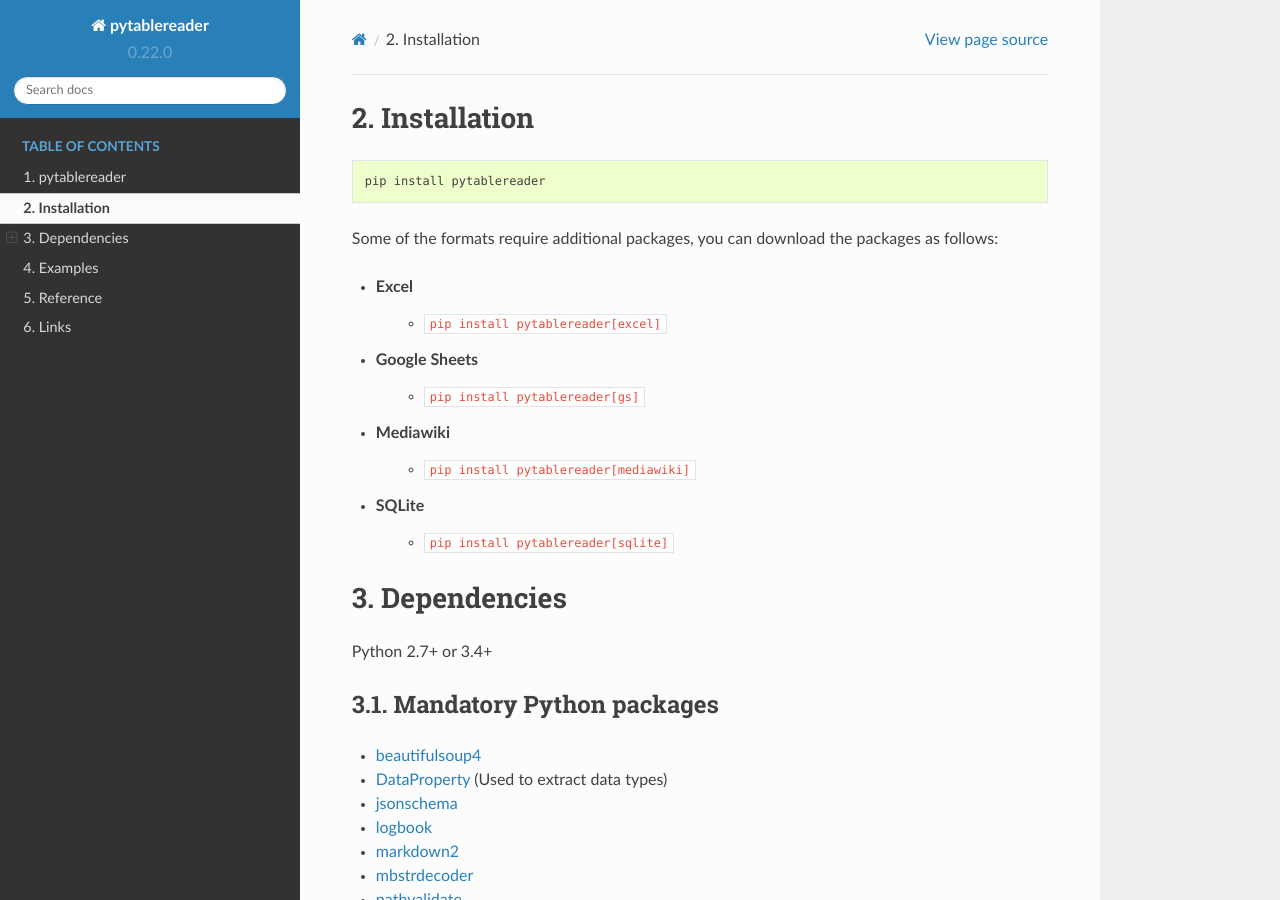
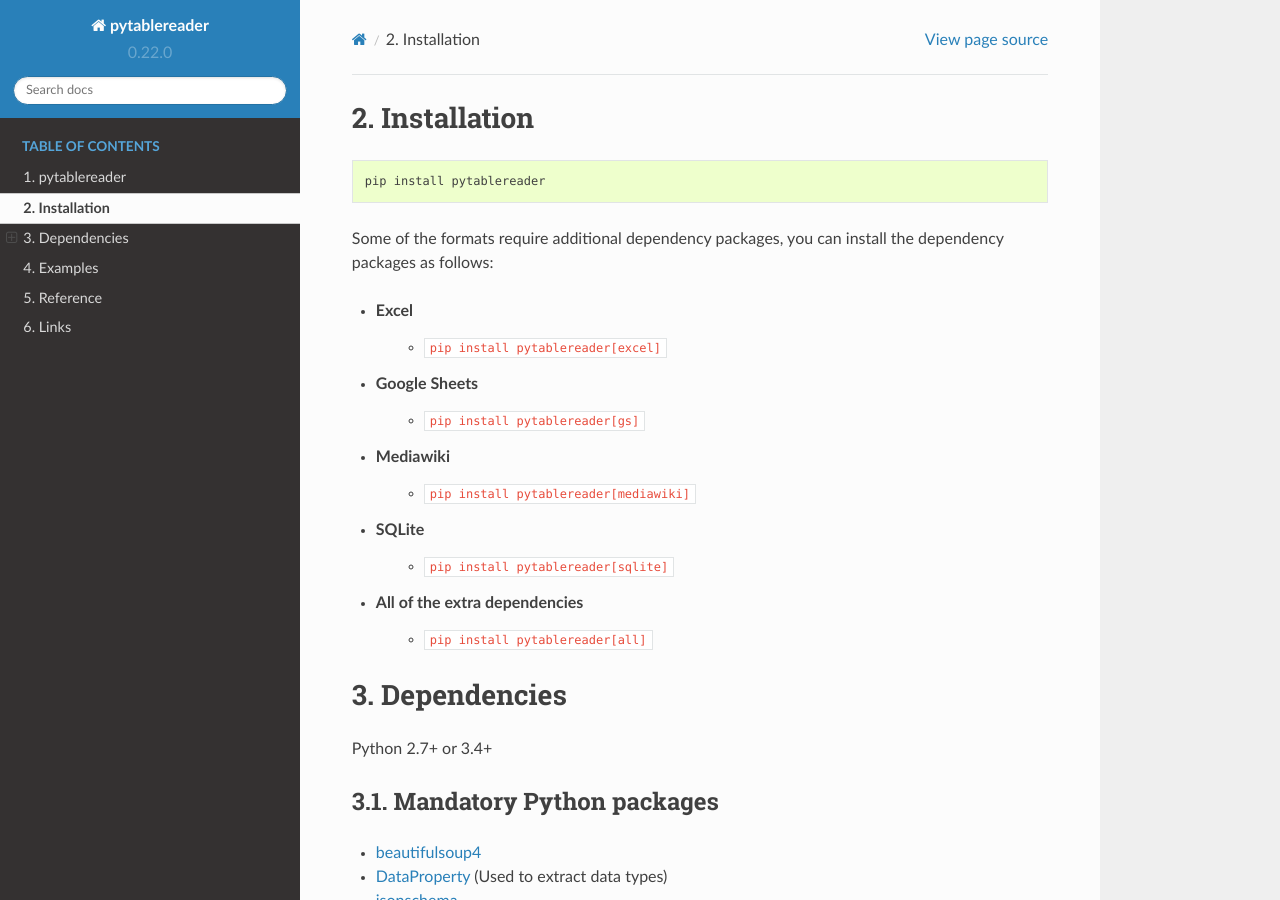
Before and after one commit to thombashi/pytablereader, a Sphinx documentation site: the page built from docs/pages/installation.rst, in a window 1280 px wide and 900 px high. Built offline with Sphinx 7.4.7 and the Read the Docs theme 2.0.0, drawn with Linux system fonts in a browser that asks for light colours; pages that are not in the unit, such as notebooks, are missing from menus.

Commit message:
Update docs

```diff
--- a/docs/pages/installation.rst
+++ b/docs/pages/installation.rst
@@ -4,7 +4,7 @@
 
     pip install pytablereader
 
-Some of the formats require additional packages, you can download the packages as follows:
+Some of the formats require additional dependency packages, you can install the dependency packages as follows:
 
 - Excel
     - ``pip install pytablereader[excel]``
@@ -14,6 +14,8 @@
     - ``pip install pytablereader[mediawiki]``
 - SQLite
     - ``pip install pytablereader[sqlite]``
+- All of the extra dependencies
+    - ``pip install pytablereader[all]``
 
 
 Dependencies
```
